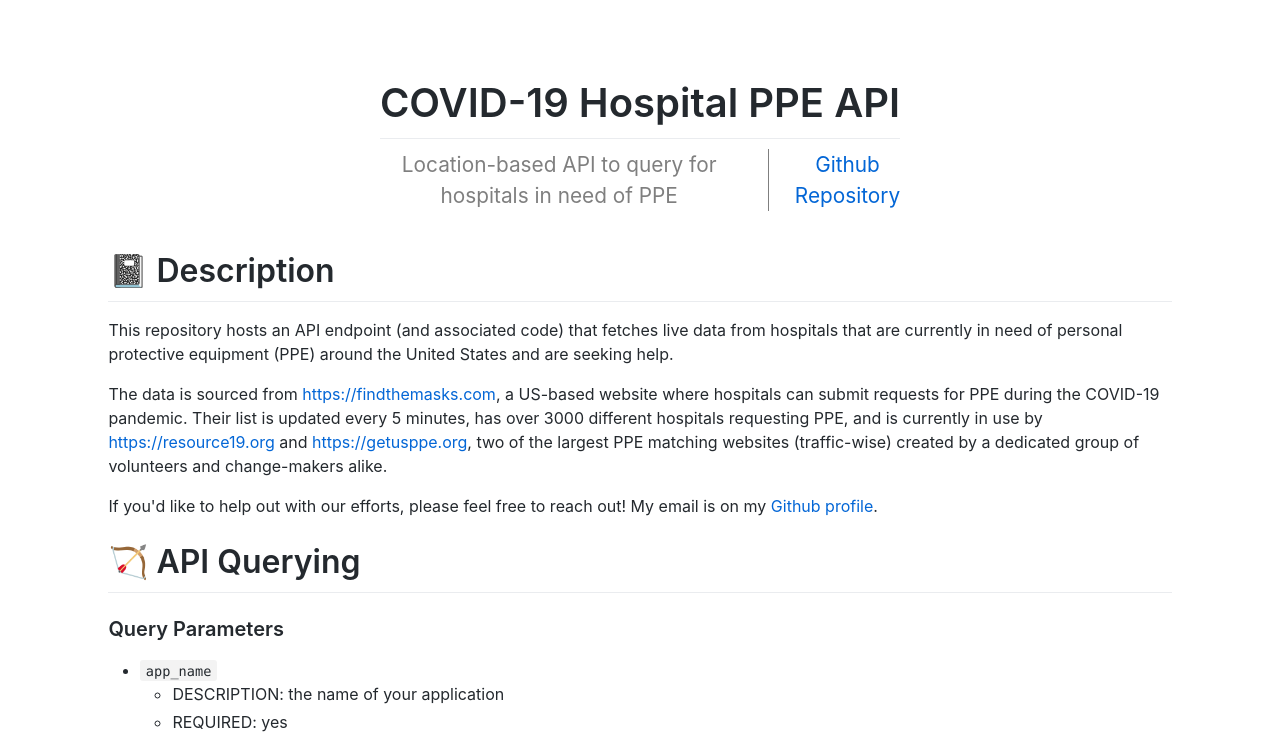
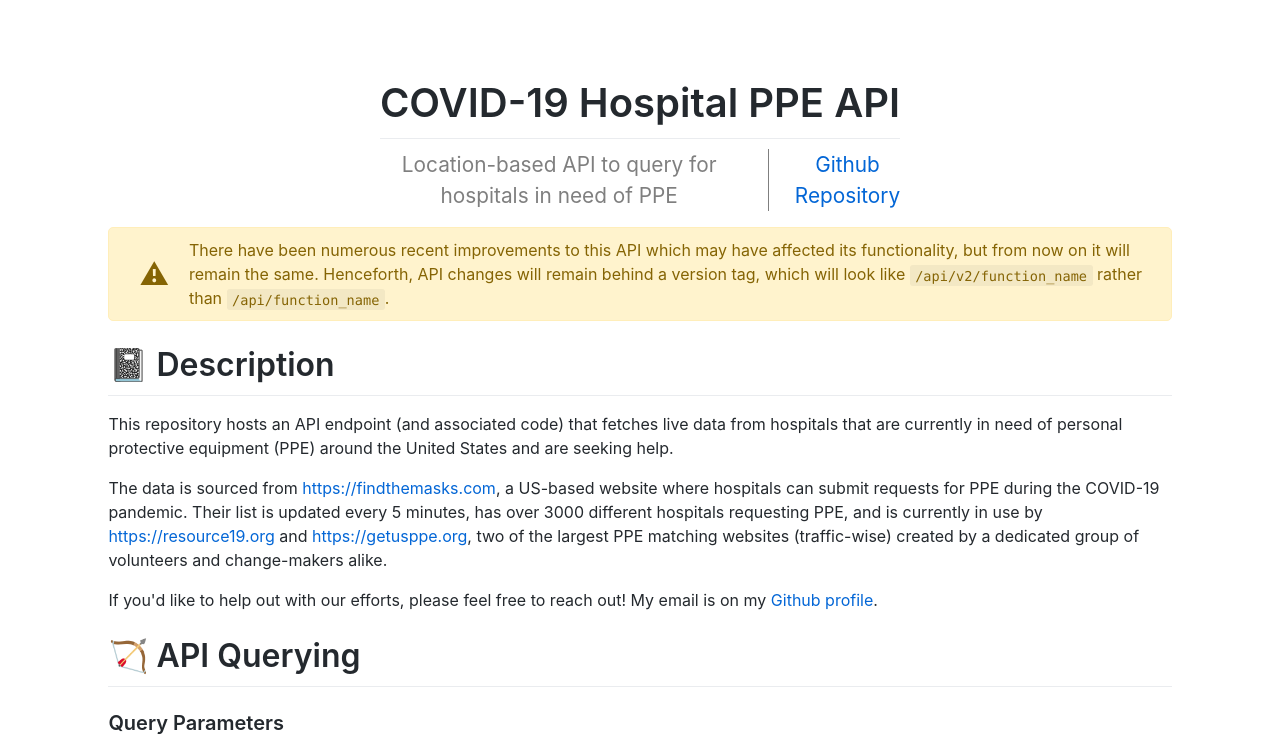
Before and after one commit to amadrzyk/COVID19-Hospital-PPE-API, a Next.js app: page / in a window 1280 px wide. Shown: the top 741 px of the page. Built offline with nearby package versions, Linux system fonts and the light colour scheme.

Commit message:
added alert to page for version changes

```diff
--- a/pages/css/index.css
+++ b/pages/css/index.css
@@ -3,6 +3,20 @@ body, html {
   margin: 0 auto;
   font-size: 1rem;
 }
+
+a {
+  color: inherit;
+  text-decoration: none;
+}
+
+code {
+  background: #fafafa;
+  border-radius: 5px;
+  padding: 0.75rem;
+  font-size: 1.1rem;
+  font-family: Menlo, Monaco, Lucida Console, Liberation Mono, DejaVu Sans Mono, Bitstream Vera Sans Mono, Courier New, monospace;
+}
+
 .markdown-body {
   min-height: 100vh;
   padding: 0 2rem;
@@ -11,7 +25,7 @@ body, html {
   justify-content: center;
   align-items: center;
 }
-main {
+.markdown-body main {
   padding: 5rem 0;
   flex: 1;
   display: flex;
@@ -19,6 +33,64 @@ main {
   justify-content: center;
   align-items: center;
 }
+.markdown-body main #title,
+.markdown-body main .description {
+  text-align: center;
+}
+.markdown-body main #title {
+  margin: 0;
+  line-height: 1.15;
+  font-size: 2.5rem;
+}
+.markdown-body main #title a {
+  color: #0070f3;
+  text-decoration: none;
+}
+.markdown-body main #title a:hover, .markdown-body main #title a:focus, .markdown-body main #title a:active {
+  text-decoration: underline;
+}
+.markdown-body main .description {
+  line-height: 1.5;
+  font-size: 1.3rem;
+  display: flex;
+  width: 50%;
+  margin-top: 10px !important;
+  justify-content: center;
+}
+.markdown-body main .description span {
+  color: rgba(0, 0, 0, 0.5);
+  border-right: 1px solid;
+  padding-right: 24px;
+}
+.markdown-body main .description img {
+  max-width: 25px;
+  vertical-align: text-top;
+  padding-left: 20px;
+  padding-right: 10px;
+}
+.markdown-body main .description a {
+  padding-left: 20px;
+}
+.markdown-body main .description a:hover {
+  text-decoration: none;
+}
+.markdown-body main .alertBubble {
+  display: flex;
+  color: #856404;
+  background-color: #fff3cd;
+  border: 1px solid #ffeeba;
+  border-radius: 5px;
+  padding: 10px;
+}
+.markdown-body main .alertBubble span {
+  padding: 0 20px;
+  font-size: 1.8rem;
+  align-self: center;
+}
+.markdown-body main .alertBubble div {
+  flex: 1;
+}
+
 footer {
   width: 100%;
   height: 100px;
@@ -35,58 +107,5 @@ footer a {
   justify-content: center;
   align-items: center;
 }
-a {
-    color: inherit;
-    text-decoration: none;
-}
-#title a {
-    color: #0070f3;
-    text-decoration: none;
-}
-#title a:hover,
-#title a:focus,
-#title a:active {
-    text-decoration: underline;
-}
-#title {
-    margin: 0;
-    line-height: 1.15;
-    font-size: 2.5rem;
-}
-#title,
-.description {
-    text-align: center;
-}
-.description {
-    line-height: 1.5;
-    font-size: 1.3rem;
-    display: flex;
-    width: 50%;
-    margin-top: 10px!important;
-    justify-content: center;
-}
-.description span {
-    color: rgba(0,0,0,0.5);
-    border-right: 1px solid;
-    padding-right: 24px;
-}
-.description img {
-    max-width: 25px;
-    vertical-align: text-top;
-    padding-left: 20px;
-    padding-right: 10px;
-}
-.description a {
-    padding-left: 20px;
-}
-.description a:hover {
-    text-decoration: none;
-}
-code {
-    background: #fafafa;
-    border-radius: 5px;
-    padding: 0.75rem;
-    font-size: 1.1rem;
-    font-family: Menlo, Monaco, Lucida Console, Liberation Mono,
-    DejaVu Sans Mono, Bitstream Vera Sans Mono, Courier New, monospace;
-}
+
+/*# sourceMappingURL=index.css.map */
--- /dev/null
+++ b/pages/css/index.scss
@@ -0,0 +1,126 @@
+body, html {
+  width: 100vh;
+  margin: 0 auto;
+  font-size: 1rem;
+}
+
+a {
+  color: inherit;
+  text-decoration: none;
+}
+
+code {
+  background: #fafafa;
+  border-radius: 5px;
+  padding: 0.75rem;
+  font-size: 1.1rem;
+  font-family: Menlo, Monaco, Lucida Console, Liberation Mono,
+  DejaVu Sans Mono, Bitstream Vera Sans Mono, Courier New, monospace;
+}
+
+.markdown-body {
+  min-height: 100vh;
+  padding: 0 2rem;
+  display: flex;
+  flex-direction: column;
+  justify-content: center;
+  align-items: center;
+
+  main {
+    padding: 5rem 0;
+    flex: 1;
+    display: flex;
+    flex-direction: column;
+    justify-content: center;
+    align-items: center;
+
+    #title,
+    .description {
+      text-align: center;
+    }
+
+    #title {
+      margin: 0;
+      line-height: 1.15;
+      font-size: 2.5rem;
+
+      a {
+        color: #0070f3;
+        text-decoration: none;
+
+        &:hover,
+        &:focus,
+        &:active {
+          text-decoration: underline;
+        }
+      }
+    }
+
+    .description {
+      line-height: 1.5;
+      font-size: 1.3rem;
+      display: flex;
+      width: 50%;
+      margin-top: 10px!important;
+      justify-content: center;
+
+      span {
+        color: rgba(0,0,0,0.5);
+        border-right: 1px solid;
+        padding-right: 24px;
+      }
+      img {
+        max-width: 25px;
+        vertical-align: text-top;
+        padding-left: 20px;
+        padding-right: 10px;
+      }
+
+      a {
+        padding-left: 20px;
+
+        &:hover {
+          text-decoration: none;
+        }
+      }
+    }
+
+    .alertBubble {
+      display: flex;
+      color: #856404;
+      background-color: #fff3cd;
+      border: 1px solid #ffeeba;
+      border-radius: 5px;
+      padding: 10px;
+
+      span {
+        padding: 0 20px;
+        font-size: 1.8rem;
+        align-self: center;
+      }
+
+      div {
+        flex: 1;
+      }
+    }
+  }
+}
+
+footer {
+  width: 100%;
+  height: 100px;
+  border-top: 1px solid #eaeaea;
+  display: flex;
+  justify-content: center;
+  align-items: center;
+
+  img {
+    margin-left: 0.5rem;
+  }
+
+  a {
+    display: flex;
+    justify-content: center;
+    align-items: center;
+  }
+}
--- a/pages/index.js
+++ b/pages/index.js
@@ -34,7 +34,7 @@ export default class Home extends React.Component {
                 <Head>
                     <title>COVID-19 Hospital PPE API</title>
                     <link rel="icon" href="/favicon.ico" />
-            </Head>
+                </Head>
                 <main>
                     <h1 id="title">
                         COVID-19 Hospital PPE API
@@ -50,6 +50,15 @@ export default class Home extends React.Component {
                         </a>
                     </p>
 
+                    <div className="alertBubble">
+                        <span>⚠</span>
+                        <div>
+                            There have been numerous recent improvements to this API which may have affected its functionality,
+                            but from now on it will remain the same. Henceforth, API changes will remain behind a version tag,
+                            which will look like <code>/api/v2/function_name</code> rather than <code>/api/function_name</code>.
+                        </div>
+                    </div>
+
                     <div className="readmeBody">
                         <ReactMarkdown source={this.props.readme} />
                     </div>
```
Also changed, not shown: 1 other file (tests, documents, lock files or other folders). Lines whose indentation alone changed are shown as unchanged.
